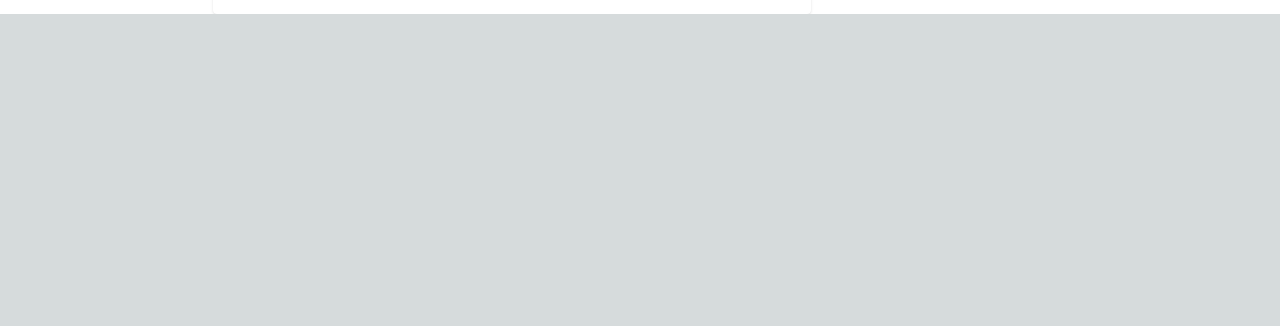
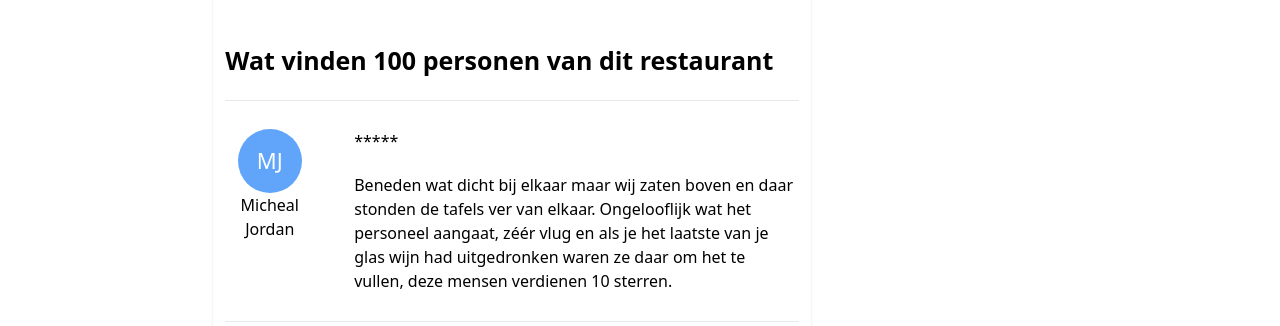
Before and after one commit to CrunchyCheddarStudio/tafelklaar, a Next.js app: page / in a window 1280 px wide. Shown: the part 1397-1723 px from the top of the page. Before the commit the page ends 1411 px from the top, so only its background shows below. Built offline with nearby package versions, Linux system fonts and the light colour scheme.

Commit message:
Update page.tsx

```diff
--- a/app/page.tsx
+++ b/app/page.tsx
@@ -82,14 +82,70 @@ export default function Home() {
                 5 Foto's
               </h1>
               <div className="flex flex-wrap">
-                <img className="w-56 h-44 mr-1 mb-1" src="https://media-cdn.tripadvisor.com/media/photo-s/10/11/73/dd/photo0jpg.jpg" alt="" />
-                <img className="w-56 h-44 mr-1 mb-1" src="https://media-cdn.tripadvisor.com/media/photo-s/0b/d2/d6/dc/photo1jpg.jpg" alt="" />
-                <img className="w-56 h-44 mr-1 mb-1" src="https://media-cdn.tripadvisor.com/media/photo-s/13/d1/eb/68/t-populierenhof.jpg" alt="" />
-                <img className="w-56 h-44 mr-1 mb-1" src="https://media-cdn.tripadvisor.com/media/photo-l/0f/5b/1d/72/koude-visschotel-en-schotel.jpg" alt="" />
-                <img className="w-56 h-44 mr-1 mb-1" src="https://media-cdn.tripadvisor.com/media/photo-s/13/d1/eb/66/t-populierenhof.jpg" alt="" />
+                <img
+                  className="w-56 h-44 mr-1 mb-1"
+                  src="https://media-cdn.tripadvisor.com/media/photo-s/10/11/73/dd/photo0jpg.jpg"
+                  alt=""
+                />
+                <img
+                  className="w-56 h-44 mr-1 mb-1"
+                  src="https://media-cdn.tripadvisor.com/media/photo-s/0b/d2/d6/dc/photo1jpg.jpg"
+                  alt=""
+                />
+                <img
+                  className="w-56 h-44 mr-1 mb-1"
+                  src="https://media-cdn.tripadvisor.com/media/photo-s/13/d1/eb/68/t-populierenhof.jpg"
+                  alt=""
+                />
+                <img
+                  className="w-56 h-44 mr-1 mb-1"
+                  src="https://media-cdn.tripadvisor.com/media/photo-l/0f/5b/1d/72/koude-visschotel-en-schotel.jpg"
+                  alt=""
+                />
+                <img
+                  className="w-56 h-44 mr-1 mb-1"
+                  src="https://media-cdn.tripadvisor.com/media/photo-s/13/d1/eb/66/t-populierenhof.jpg"
+                  alt=""
+                />
               </div>
             </div>
             {/* IMAGES */}
+            {/* REVIEWS */}
+            <div>
+              <h1 className="font-bold text-3xl mt-10 mb-7 border-b pb-5 text-black">
+                Wat vinden 100 personen van dit restaurant
+              </h1>
+              <div>
+                {/* REVIEW CARD */}
+                <div className="border-b pb-7 mb-7">
+                  <div className="flex">
+                    <div className="w-1/6 flex flex-col items-center">
+                      <div className="rounded-full bg-blue-400 w-16 h-16 flex items-center justify-center">
+                        <h2 className="text-white text-2xl">MJ</h2>
+                      </div>
+                      <p className="text-black text-center">Micheal Jordan</p>
+                    </div>
+                    <div className="ml-10 w-5/6">
+                      <div className="flex items-center">
+                        <div className="flex mr-5 text-black">*****</div>
+                      </div>
+                      <div className="mt-5">
+                        <p className="text-light font-light text-black">
+                          Beneden wat dicht bij elkaar maar wij zaten boven en
+                          daar stonden de tafels ver van elkaar. Ongelooflijk
+                          wat het personeel aangaat, zéér vlug en als je het
+                          laatste van je glas wijn had uitgedronken waren ze
+                          daar om het te vullen, deze mensen verdienen 10
+                          sterren.
+                        </p>
+                      </div>
+                    </div>
+                  </div>
+                </div>
+                {/* REVIEW CARD */}
+              </div>
+            </div>
+            {/* REVIEWS */}
           </div>
         </div>
         {/* DESCRIPTION PORTION */}
```
